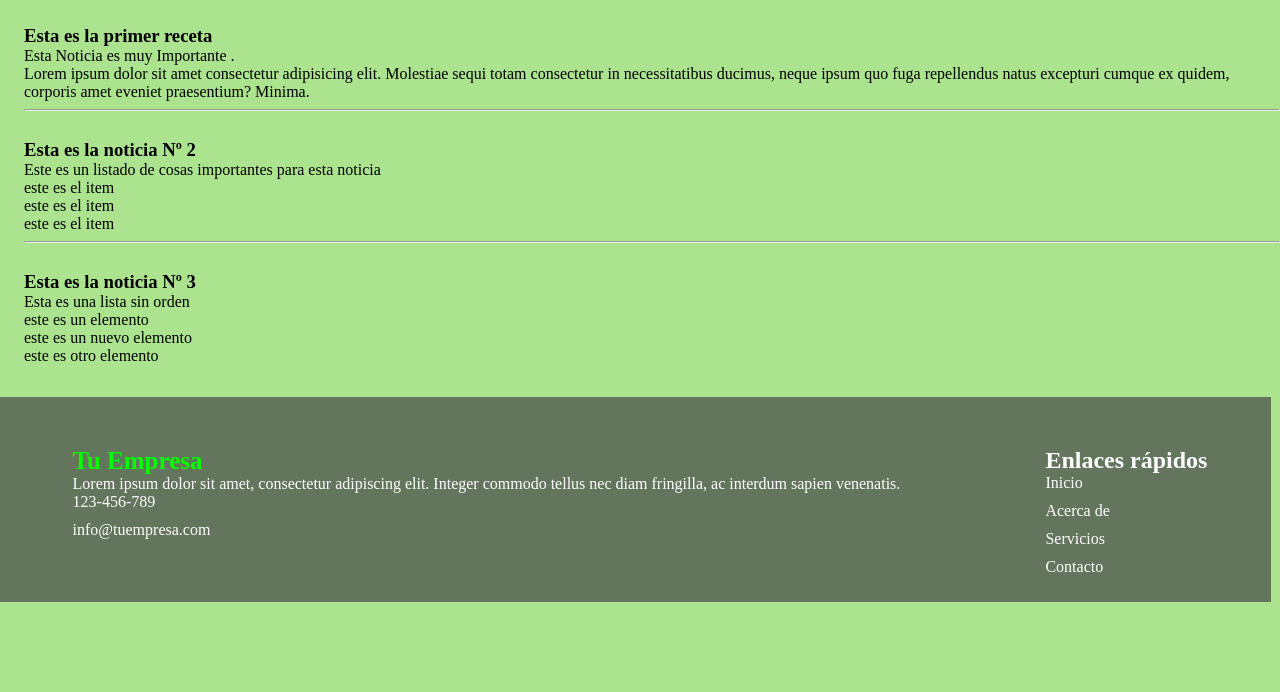
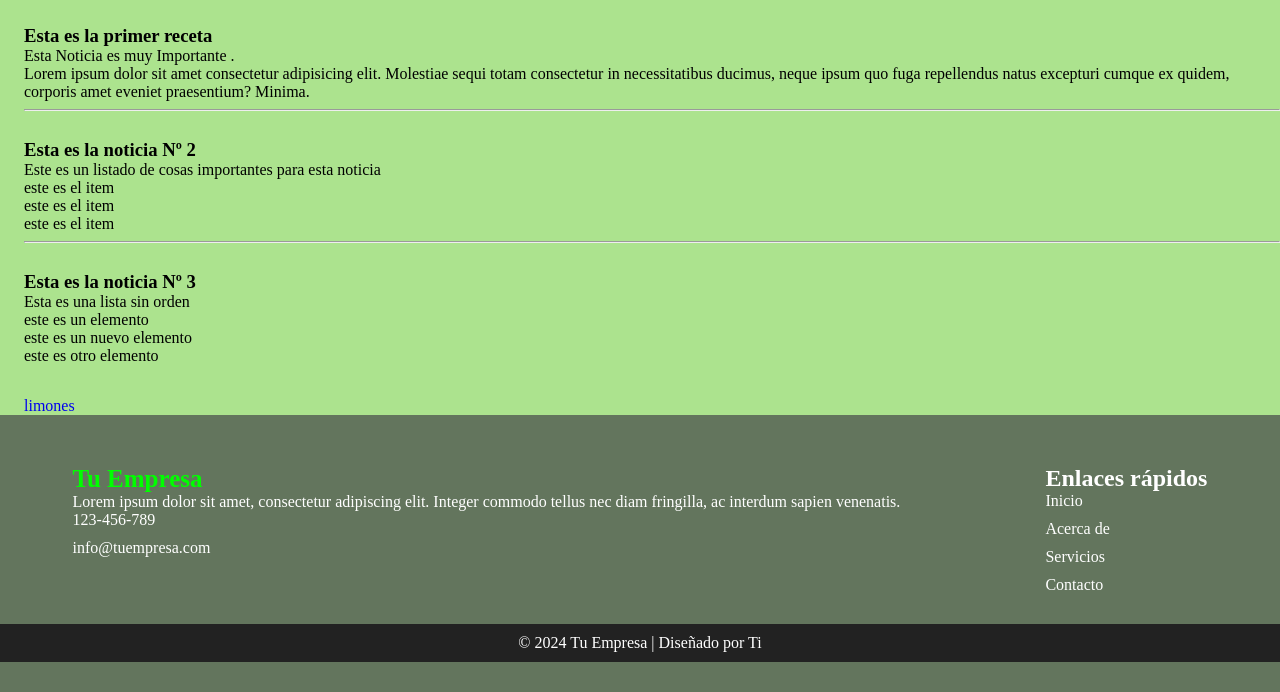
Before and after one commit to sebastianfaitini/HTML, a plain HTML site: page index.html in a window 1280 px wide. Shown: the part 669-1361 px from the top of the page. Drawn offline with Linux system fonts and the light colour scheme.

Commit message:
agregue un link- limones

```diff
--- a/index.html
+++ b/index.html
@@ -88,7 +88,7 @@
                             </article>
 
                         </div>
-
+                        <a href="http://es.wikipedia.org/wiki/Lim%C3%B3n" target="_blank">limones</a>
                     </section>
                 </div>
         </main>
```
